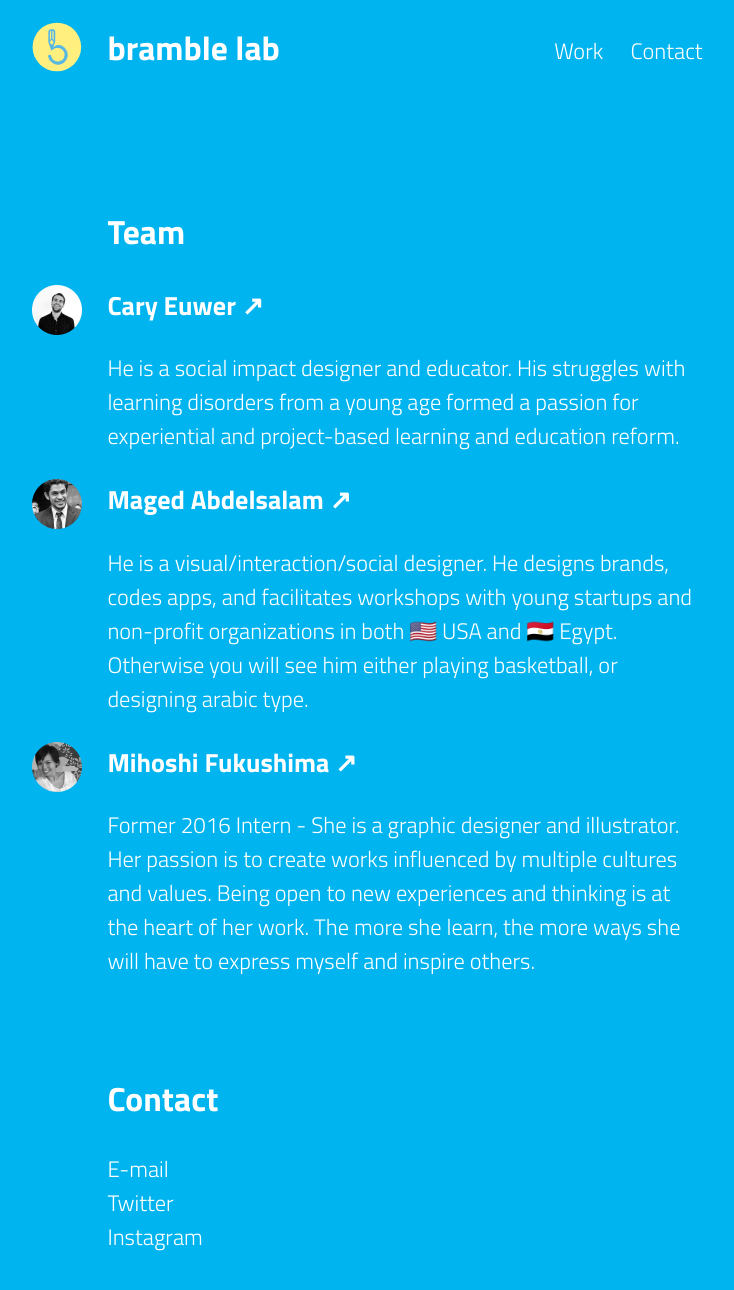
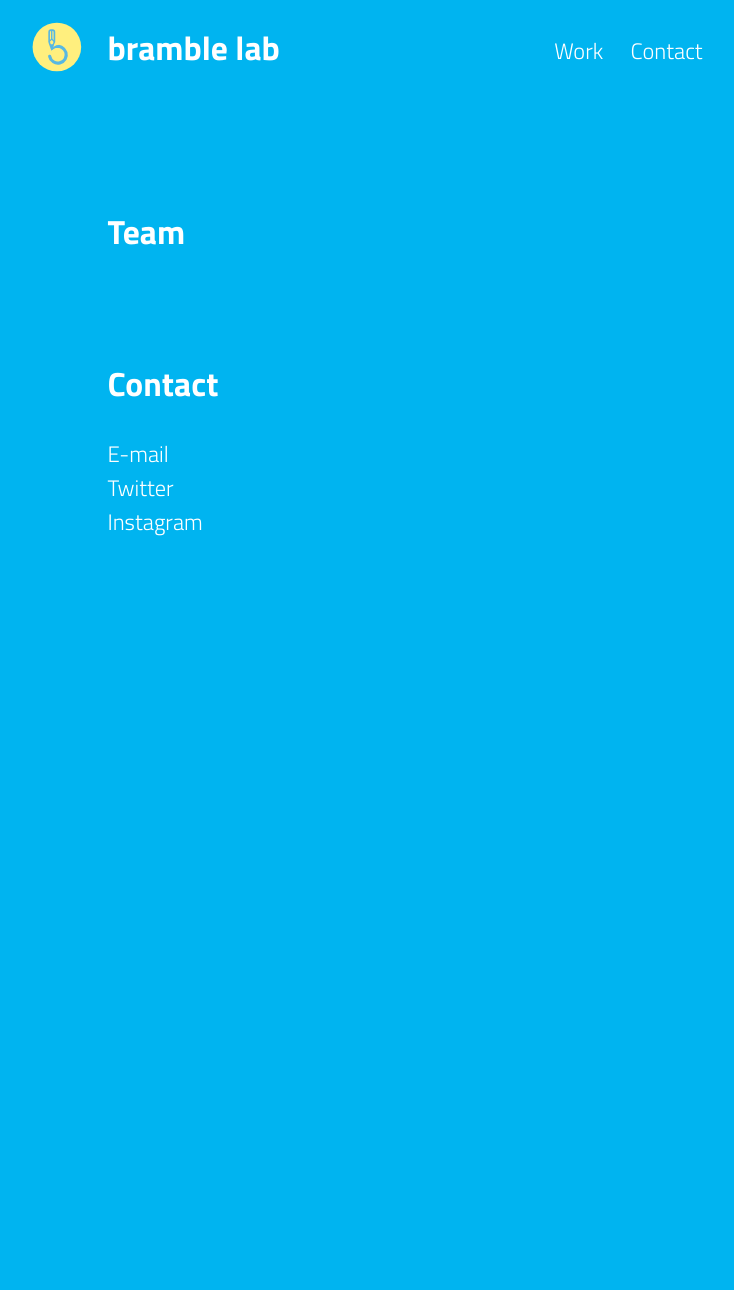
Before and after one commit to bramblelab/bramblelab.github.io, a Jekyll site: the page built from index.md, in a window 1280 px wide and 1400 px high, scrolled down 1461 px. Shown: the top 1290 px of the window, without its empty margins (235-969 px from the left). Built offline with Jekyll 4.4.1, drawn with Linux system fonts in a browser that asks for light colours; after the commit the page ends 2145 px from its top, so only the background shows below that.

Commit message:
Changed Navigation

```diff
--- a/_config.yml
+++ b/_config.yml
@@ -13,10 +13,9 @@ description: 'Based out of the Baltimore Impact Hub, Bramble Lab is a social des
   initiative and design firm. Our passion lies in the belief that education is a fundamental
   human right, and that design is a powerful tool in securing that right. To that
   end, we work with organizations from across the city at the intersection of education,
-  public health and policy.
+  public health and policy.'
 
-'
-baseurl:
+baseurl: http://bramblelab.com
 url: http://bramblelab.com
 twitter_username: bramblelab
 instagram_username: bramblelab
--- a/_data/members.yml
+++ /dev/null
@@ -1,11 +0,0 @@
-- name: Cary Euwer
-  story: He is a social impact designer and educator. His struggles with learning disorders from a young age formed a passion for experiential and project-based learning and education reform.
-  link: http://caryeuwer.org
-
-- name: Maged Abdelsalam
-  story: He is a visual/interaction/social designer. He designs brands, codes apps, and facilitates workshops with young startups and non-profit organizations in both 🇺🇸 USA and 🇪🇬 Egypt. Otherwise you will see him either playing basketball, or designing arabic type.
-  link: http://dagadego.com
-
-- name: Mihoshi Fukushima
-  story: Former 2016 Intern - She is a graphic designer and illustrator. Her passion is to create works influenced by multiple cultures and values. Being open to new experiences and thinking is at the heart of her work. The more she learn, the more ways she will have to express myself and inspire others.
-  link: https://mihoshif3.myportfolio.com/projects
--- a/_includes/navigation.html
+++ b/_includes/navigation.html
@@ -5,11 +5,13 @@
     </div>
     <div>
       <ul>
+      <!--
         {% for my_page in site.pages %}
           {% if my_page.title %}
           <li><a href="{{ my_page.url | prepend: site.baseurl }}">{{ my_page.title }}</a></li>
           {% endif %}
         {% endfor %}
+      -->
           <li><a href="{{ site.baseurl }}/#work">Work</a></li>
           <li><a href="{{ site.baseurl }}/#contact">Contact</a></li>
       </ul>
```
